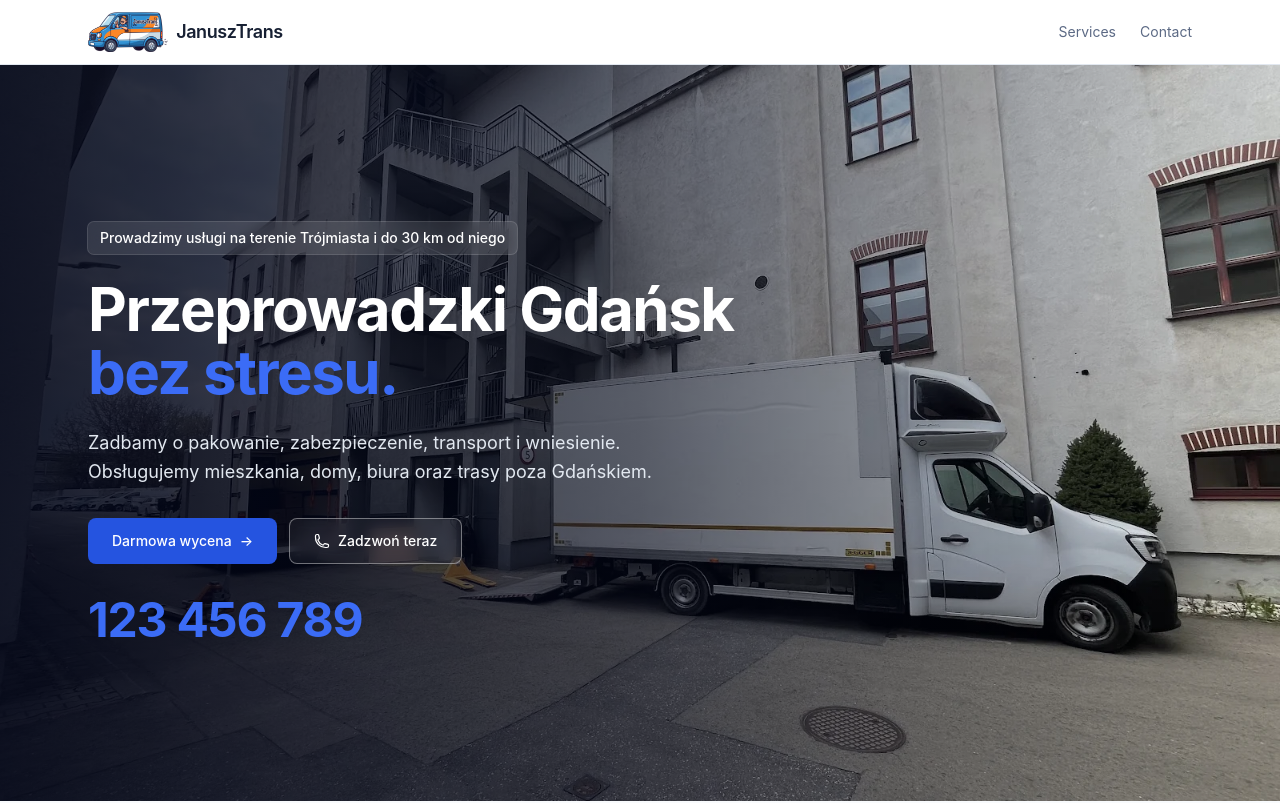
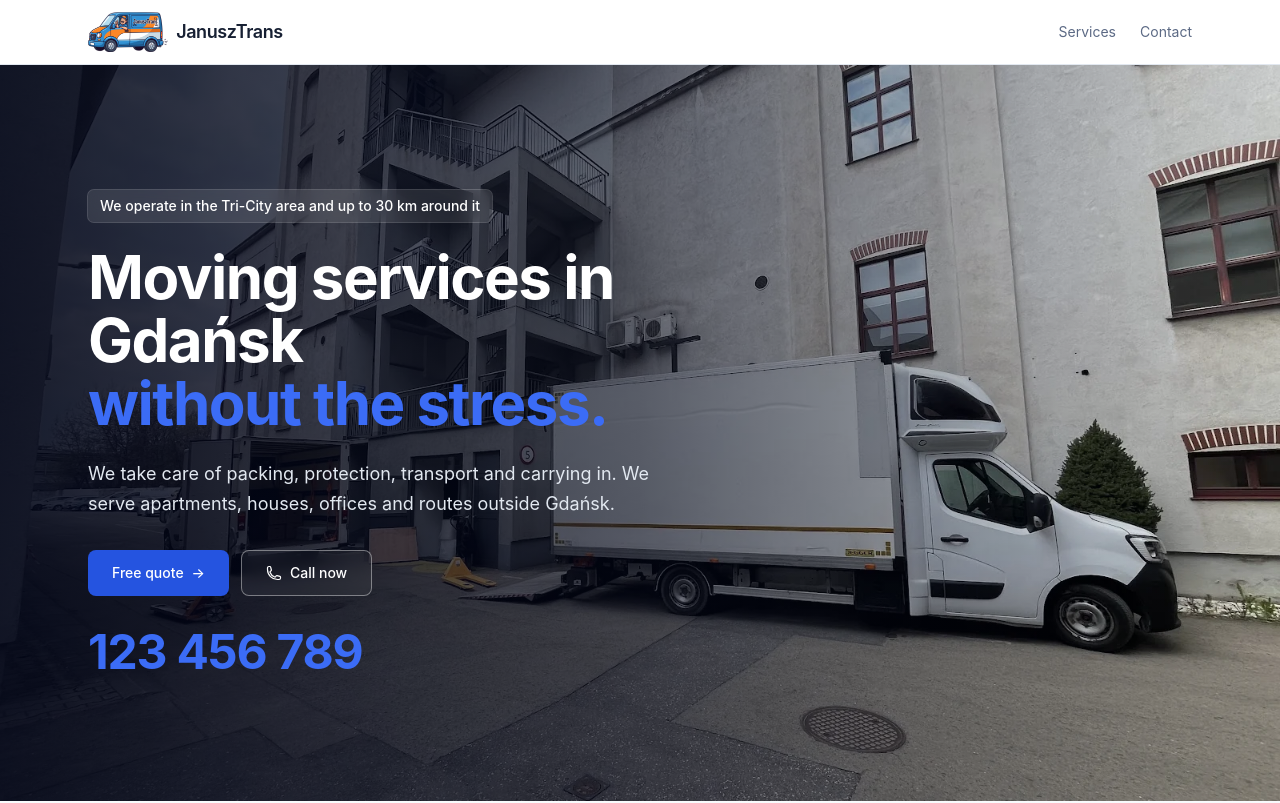
Before and after one commit to BodzioES/Xelerit-RecruTask, a React (Vite) app in the folder frontend/: page / in a window 1280 px wide. Shown: the top 803 px of the page. Built offline with nearby package versions, Linux system fonts and the light colour scheme; no server answers.

Commit message:
fix: translate the home hero copy to English

```diff
--- a/frontend/index.html
+++ b/frontend/index.html
@@ -5,7 +5,7 @@
     <meta name="viewport" content="width=device-width, initial-scale=1.0" />
     <meta
       name="description"
-      content="JanuszTrans — van rental, transport with a driver and full moving services in Trójmiasto."
+      content="JanuszTrans — van rental, transport with a driver and full moving services in the Tri-City area."
     />
     <title>JanuszTrans — Van rental and moving services</title>
   </head>
--- a/frontend/src/pages/public/HomePage.tsx
+++ b/frontend/src/pages/public/HomePage.tsx
@@ -12,7 +12,7 @@ export default function HomePage() {
       <section className="relative isolate flex min-h-[calc(100svh-4rem)] w-full items-center overflow-hidden">
         <img
           src="/main-background-1.webp"
-          alt="Ciężarówka JanuszTrans podczas przeprowadzki"
+          alt="JanuszTrans truck during a move"
           className="absolute inset-0 -z-20 size-full object-cover"
         />
         <div
@@ -23,22 +23,22 @@ export default function HomePage() {
         <div className="mx-auto w-full max-w-6xl px-4 py-16 sm:px-6">
           <div className="max-w-2xl">
             <p className="inline-block rounded-md bg-white/10 px-3 py-1.5 text-xs font-medium text-white ring-1 ring-white/20 backdrop-blur-sm sm:text-sm">
-              Prowadzimy usługi na terenie Trójmiasta i do 30 km od niego
+              We operate in the Tri-City area and up to 30 km around it
             </p>
 
             <h1 className="mt-6 text-4xl font-bold leading-[1.05] tracking-tight text-white sm:text-6xl">
-              Przeprowadzki Gdańsk
-              <span className="block text-brand-500">bez stresu.</span>
+              Moving services in Gdańsk
+              <span className="block text-brand-500">without the stress.</span>
             </h1>
 
             <p className="mt-6 max-w-xl text-base leading-relaxed text-slate-200 sm:text-lg">
-              Zadbamy o pakowanie, zabezpieczenie, transport i wniesienie. Obsługujemy mieszkania,
-              domy, biura oraz trasy poza Gdańskiem.
+              We take care of packing, protection, transport and carrying in. We serve apartments,
+              houses, offices and routes outside Gdańsk.
             </p>
 
             <div className="mt-8 flex flex-wrap gap-3">
               <Button className="px-5 py-3 sm:px-6">
-                Darmowa wycena
+                Free quote
                 <span aria-hidden="true">→</span>
               </Button>
               <button type="button" className={heroSecondaryButton}>
@@ -56,7 +56,7 @@ export default function HomePage() {
                     d="M2.25 6.75c0 8.284 6.716 15 15 15h2.25a2.25 2.25 0 0 0 2.25-2.25v-1.372c0-.516-.351-.966-.852-1.091l-4.423-1.106c-.44-.11-.902.055-1.173.417l-.97 1.293c-.282.376-.769.542-1.21.38a12.035 12.035 0 0 1-7.143-7.143c-.162-.441.004-.928.38-1.21l1.293-.97c.363-.271.527-.734.417-1.173L6.963 3.102a1.125 1.125 0 0 0-1.091-.852H4.5A2.25 2.25 0 0 0 2.25 4.5v2.25Z"
                   />
                 </svg>
-                Zadzwoń teraz
+                Call now
               </button>
             </div>
 
```
